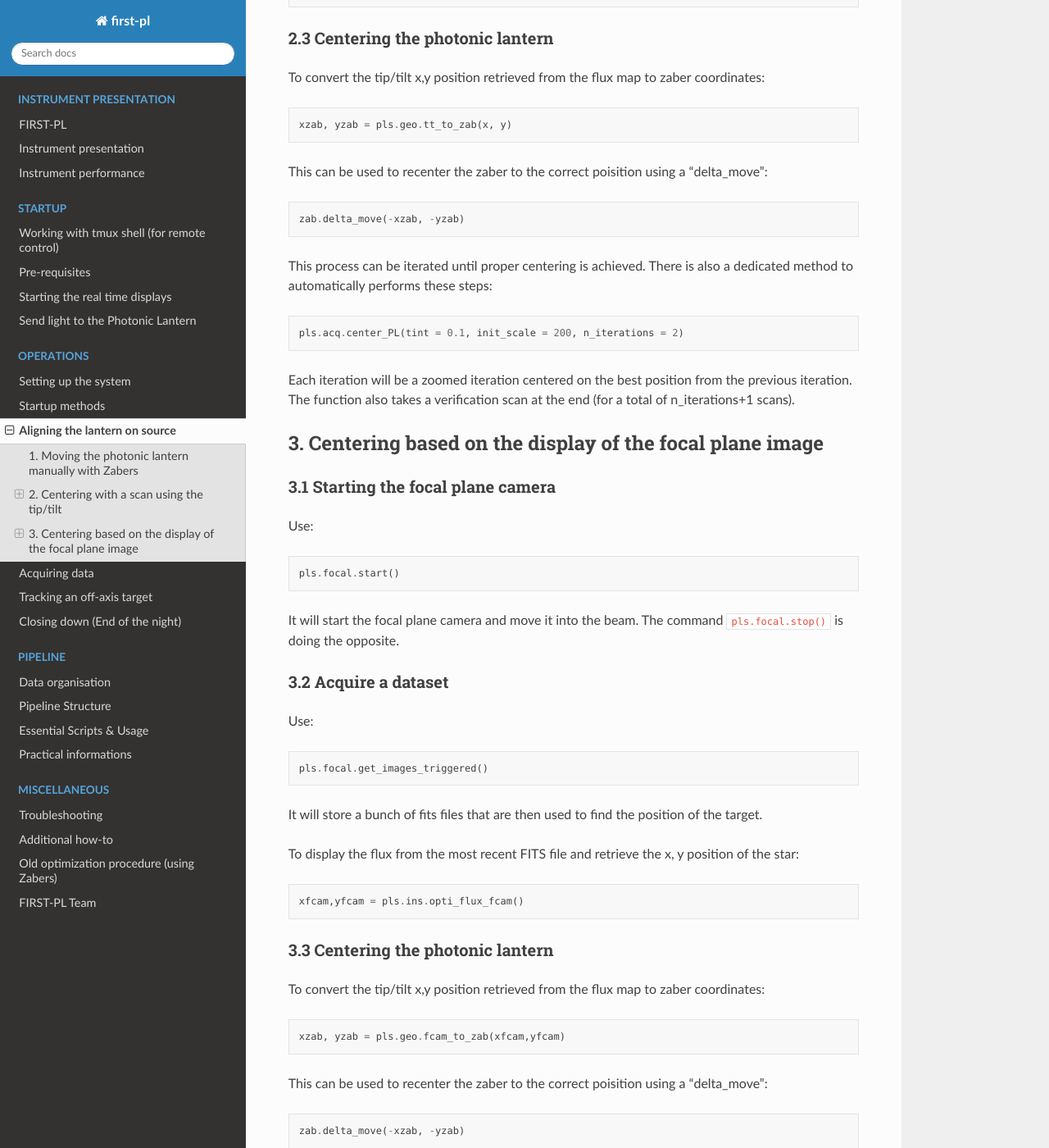
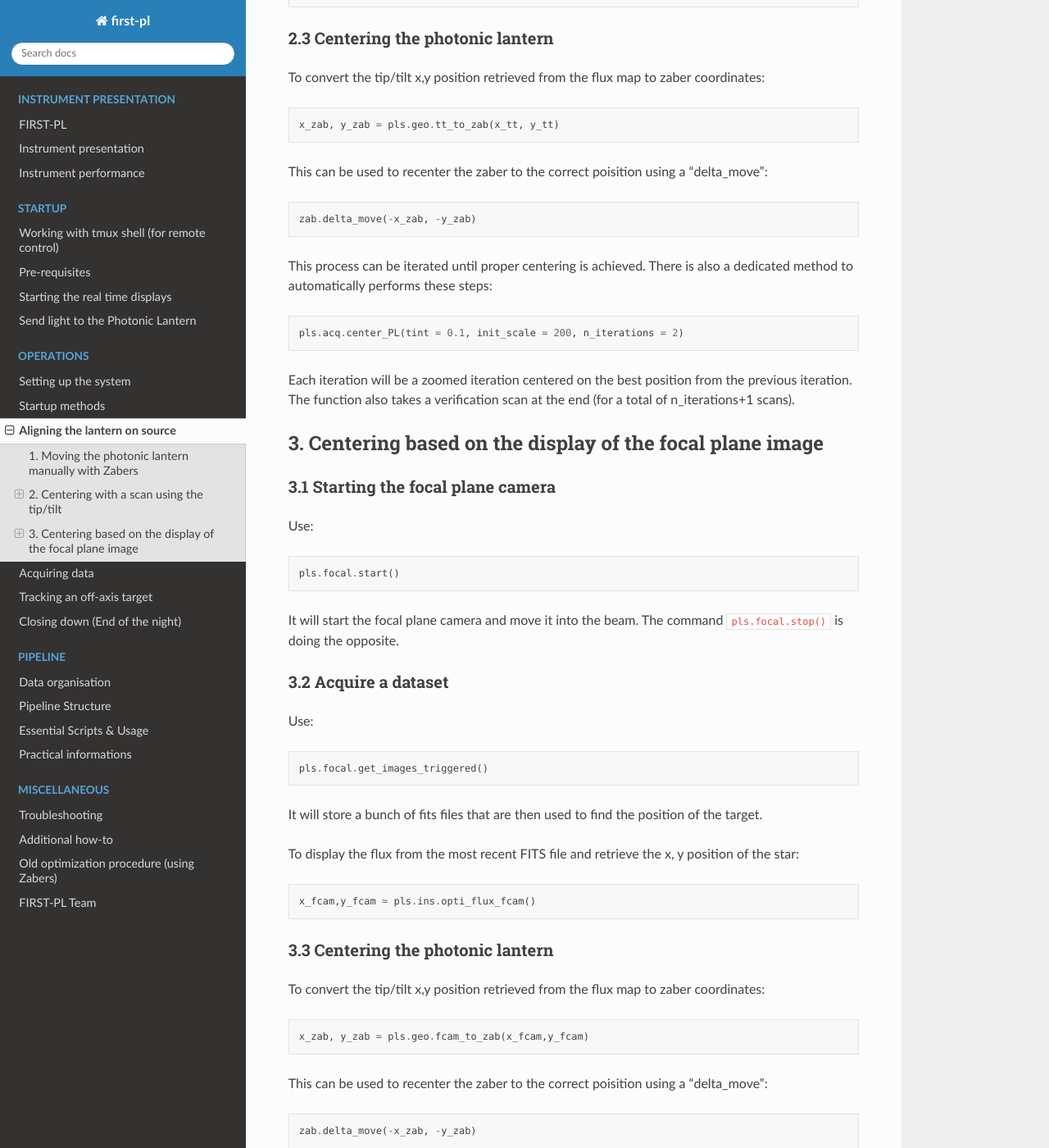
Before and after one commit to scexao-org/first_control, a Sphinx documentation site: the page built from source/operation_centering.md, in a window 1280 px wide and 1400 px high, scrolled down 956 px. Shown: the whole window at 82% size. Built offline with Sphinx 7.4.7 and the Read the Docs theme 3.1.0, drawn with Linux system fonts in a browser that asks for light colours.

Commit message:
upadate alignment procedure

````diff
--- a/source/operation_centering.md
+++ b/source/operation_centering.md
@@ -27,19 +27,19 @@ This function will return immediately. Look at the fitslogger and fitsmerger ter
 
 To display the flux from the most recent FITS file and retrieve the x, y position of the star:
 ```
-x,y = pls.ins.opti_flux()
+x_tt,y_tt = pls.ins.opti_flux()
 ```
 
 ### 2.3 Centering the photonic lantern
 
 To convert the tip/tilt x,y position retrieved from the flux map to zaber coordinates:
 ```
-xzab, yzab = pls.geo.tt_to_zab(x, y)
+x_zab, y_zab = pls.geo.tt_to_zab(x_tt, y_tt)
 ```
 
 This can be used to recenter the zaber to the correct poisition using a "delta_move":
 ```
-zab.delta_move(-xzab, -yzab)
+zab.delta_move(-x_zab, -y_zab)
 ```
 
 This process can be iterated until proper centering is achieved. There is also a dedicated method to automatically performs these steps:
@@ -68,17 +68,17 @@ It will store a bunch of fits files that are then used to find the position of t
 
 To display the flux from the most recent FITS file and retrieve the x, y position of the star:
 ```
-xfcam,yfcam = pls.ins.opti_flux_fcam()
+x_fcam,y_fcam = pls.ins.opti_flux_fcam()
 ```
 
 ### 3.3 Centering the photonic lantern
 
 To convert the tip/tilt x,y position retrieved from the flux map to zaber coordinates:
 ```
-xzab, yzab = pls.geo.fcam_to_zab(xfcam,yfcam)
+x_zab, y_zab = pls.geo.fcam_to_zab(x_fcam,y_fcam)
 ```
 
 This can be used to recenter the zaber to the correct poisition using a "delta_move":
 ```
-zab.delta_move(-xzab, -yzab)
+zab.delta_move(-x_zab, -y_zab)
 ```
````
